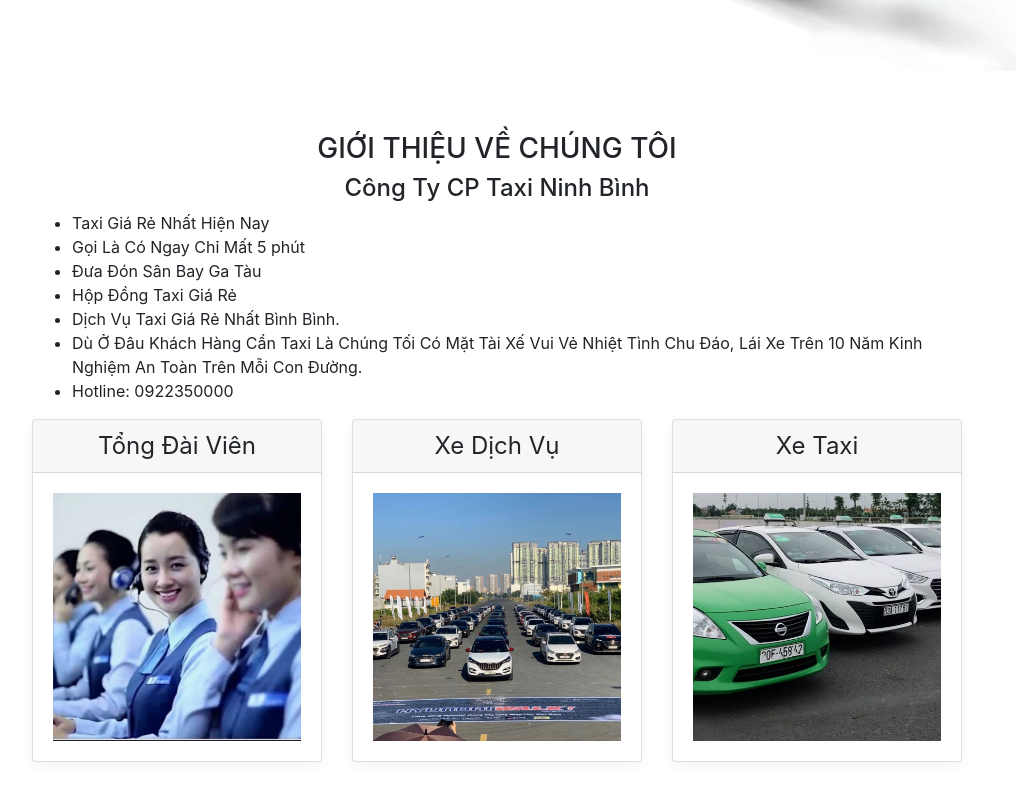
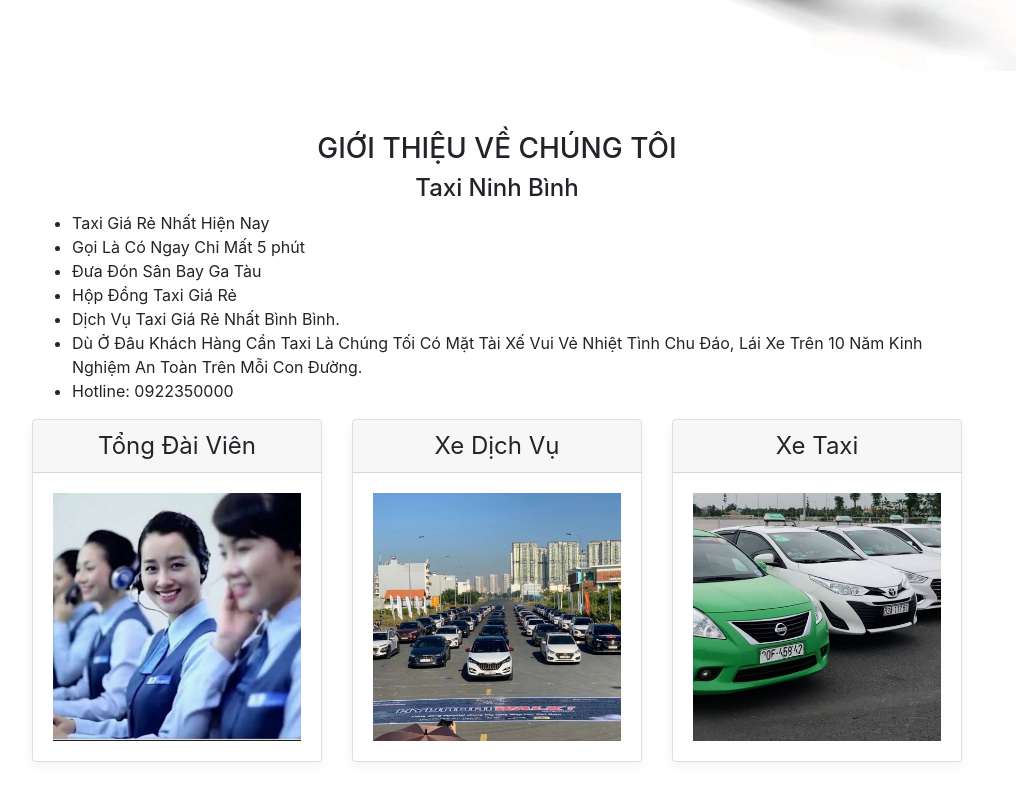
Before and after one commit to cambel183/taxi.github.io, a plain HTML site: page index.html in a window 1280 px wide. Shown: the part 821-1620 px from the top of the page, without its empty margins (143-1159 px from the left). Drawn offline with Linux system fonts and the light colour scheme.

Commit message:
Update index.html

```diff
--- a/index.html
+++ b/index.html
@@ -65,7 +65,7 @@
     <div class="container">
         <div class="mx-auto">
             <h3 class="h3 text-center">GIỚI THIỆU VỀ CHÚNG TÔI</h3>
-            <h2 class="h4 text-center">Công Ty CP Taxi Ninh Bình</h2>
+            <h2 class="h4 text-center">Taxi Ninh Bình</h2>
             <ul>
                 <li>Taxi Giá Rẻ Nhất Hiện Nay</li>
                 <li>Gọi Là Có Ngay Chỉ Mất 5 phút</li>
```
